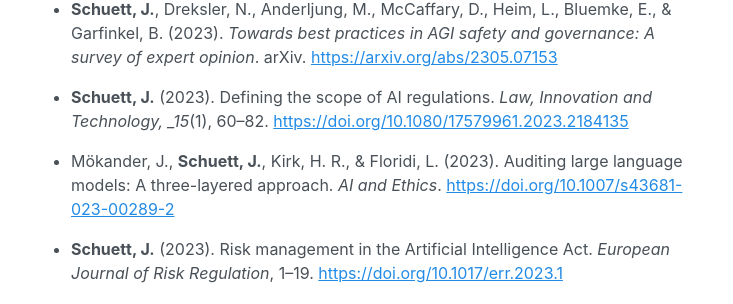
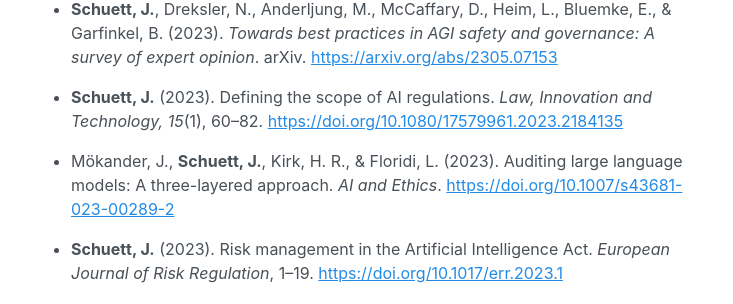
Before and after one commit to jonasschuett/jonasschuett.github.io, a Jekyll site: the page built from _posts/2020-04-04-introduction.md, in a window 1280 px wide and 900 px high, scrolled down 3742 px. Shown: the part 173-477 px from the top of the window, without its empty margins (273-1006 px from the left). Built offline with Jekyll 4.4.1, drawn with Linux system fonts in a browser that asks for light colours.

```diff
--- a/_posts/2020-04-04-introduction.md
+++ b/_posts/2020-04-04-introduction.md
@@ -93,7 +93,7 @@ On the practical side of things, I was seconded to the UK Cabinet Office to supp
 
 - **Schuett, J.**, Dreksler, N., Anderljung, M., McCaffary, D., Heim, L., Bluemke, E., & Garfinkel, B. (2023). _Towards best practices in AGI safety and governance: A survey of expert opinion_. arXiv. [https://arxiv.org/abs/2305.07153](https://arxiv.org/abs/2305.07153)
 
-- **Schuett, J.** (2023). Defining the scope of AI regulations. _Law, Innovation and Technology, _15_(1), 60–82. [https://doi.org/10.1080/17579961.2023.2184135](https://doi.org/10.1080/17579961.2023.2184135)
+- **Schuett, J.** (2023). Defining the scope of AI regulations. _Law, Innovation and Technology, 15_(1), 60–82. [https://doi.org/10.1080/17579961.2023.2184135](https://doi.org/10.1080/17579961.2023.2184135)
 
 - Mökander, J., **Schuett, J.**, Kirk, H. R., & Floridi, L. (2023). Auditing large language models: A three-layered approach. _AI and Ethics_. [https://doi.org/10.1007/s43681-023-00289-2](https://doi.org/10.1007/s43681-023-00289-2)
 
```
